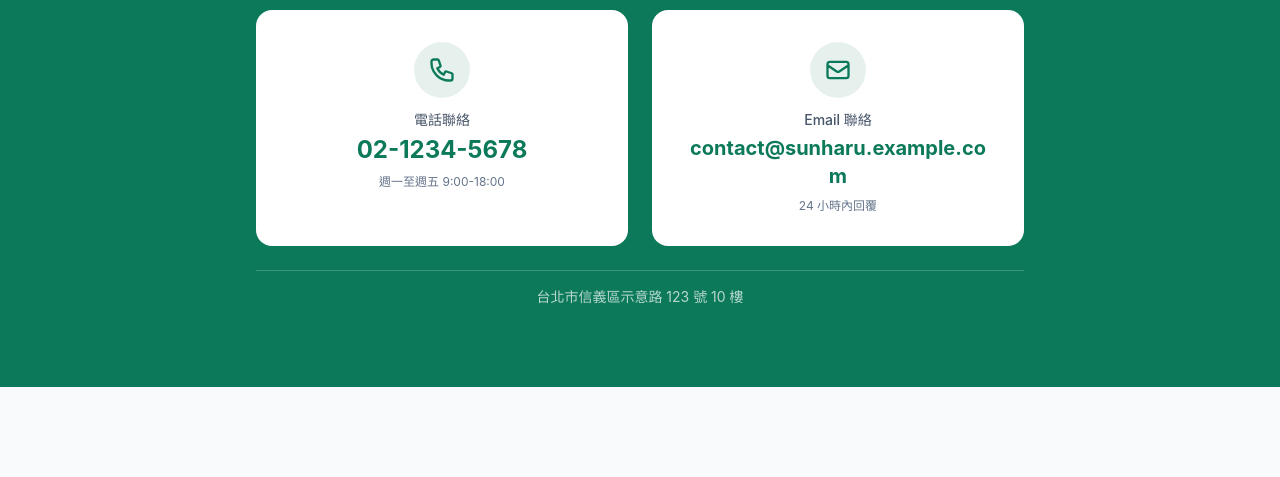
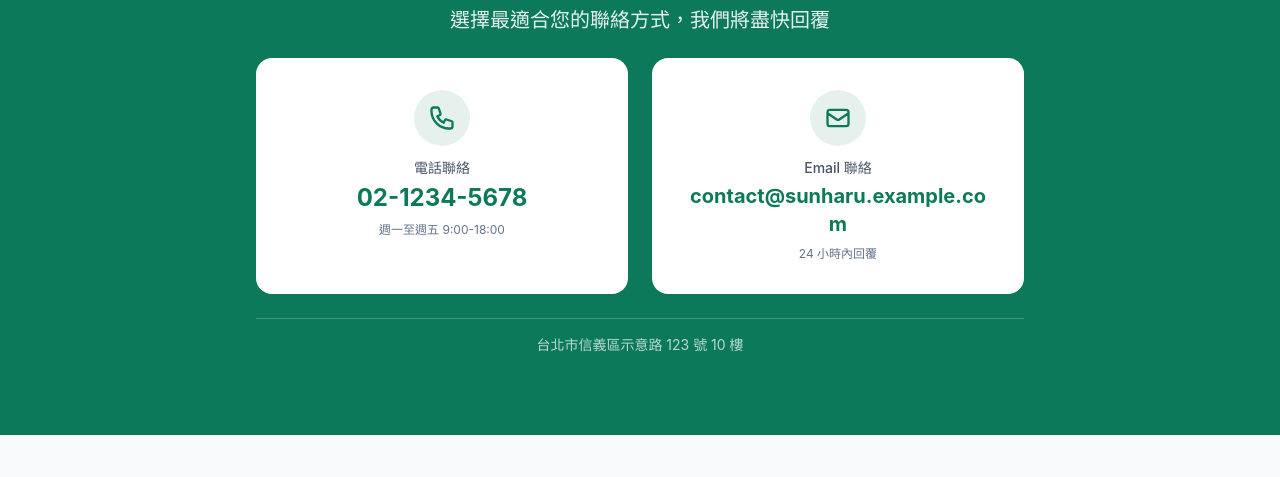
Before and after one commit to Avon46/chunyuan, a website built with Vite: page contact/index.html in a window 1280 px wide. Shown: the part 186-663 px from the top of the page. Built offline with nearby package versions, Linux system fonts and the light colour scheme.

Commit message:
修正聯絡頁標題被導航栏遮擋問題

```diff
--- a/contact/index.html
+++ b/contact/index.html
@@ -11,7 +11,7 @@
       <header id="site-header"></header>
       <main class="flex-1">
         <!-- 快速聯絡區塊 -->
-        <section class="bg-brand-green text-white py-12 sm:py-16 md:py-20">
+        <section class="bg-brand-green text-white pt-24 sm:pt-28 md:pt-32 pb-12 sm:pb-16 md:pb-20">
           <div class="mx-auto max-w-6xl px-4">
             <div class="text-center space-y-6">
               <h1 class="text-3xl sm:text-4xl font-bold">立即聯絡我們</h1>
```
